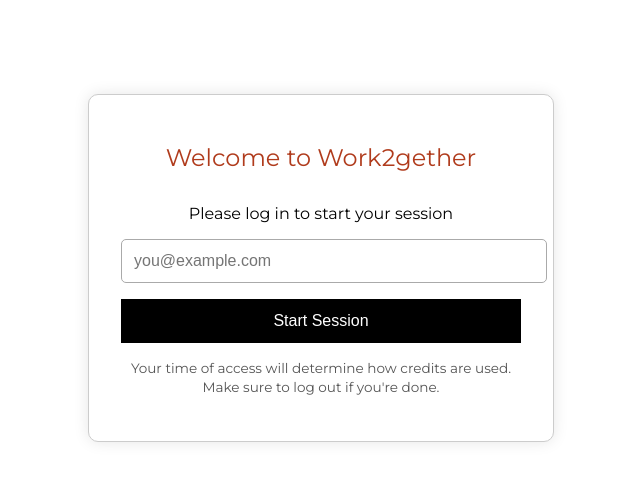
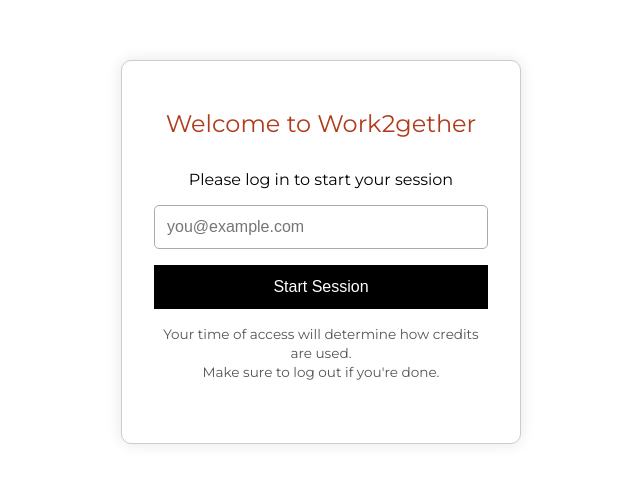
Before and after one commit to Work2gether-space/w2g-splash, a website: page index.html in a window 1280 px wide. Shown: the part 148-630 px from the top of the page, without its empty margins (319-959 px from the left). Drawn offline with Linux system fonts and the light colour scheme.

Commit message:
Update index.html

```diff
--- a/index.html
+++ b/index.html
@@ -6,6 +6,9 @@
   <meta name="viewport" content="width=device-width, initial-scale=1" />
   <link href="https://fonts.googleapis.com/css2?family=Montserrat:wght@400&display=swap" rel="stylesheet">
   <style>
+    /* Make width calculations include padding and border so 100% fits cleanly */
+    *, *::before, *::after { box-sizing: border-box; }
+
     html, body {
       height: 100%;
       margin: 0;
@@ -21,7 +24,7 @@
     }
     .card {
       border: 1px solid #ccc;
-      padding: 2rem;                /* equal padding all sides */
+      padding: 2rem;
       border-radius: 10px;
       box-shadow: 0 0 15px rgba(0,0,0,0.1);
       text-align: center;
@@ -35,36 +38,40 @@
       color: #b03b1c;
       margin-bottom: 1rem;
       font-size: 1.5rem;
-      font-weight: 400;             /* normal weight */
+      font-weight: 400;
     }
     .card p {
       margin-bottom: 1rem;
-      font-weight: 400;             /* normal weight */
+      font-weight: 400;
     }
+    form { margin: 0; }
+
     .card input {
+      display: block;
       width: 100%;
-      padding: 0.75rem;             /* equal left and right padding */
+      padding: 0.75rem;
       margin-bottom: 1rem;
       border: 1px solid #aaa;
       border-radius: 5px;
       font-size: 1rem;
-      font-weight: 400;             /* normal weight */
+      font-weight: 400;
     }
     .card button {
+      display: block;
       width: 100%;
-      padding: 0.75rem;             /* equal left and right padding */
-      background: #000;             /* black default */
+      padding: 0.75rem;
+      background: #000;
       color: #fff;
       font-size: 1rem;
-      font-weight: 400;             /* Montserrat normal */
+      font-weight: 400;
       cursor: pointer;
-      border: 1px solid #000;       /* thin black outline */
-      border-radius: 0;             /* square corners */
+      border: 1px solid #000;
+      border-radius: 0;
       transition: background 0.2s, color 0.2s;
     }
     .card button:hover {
-      background: transparent;      /* transparent on hover */
-      color: #000;                  /* text switches to black */
+      background: transparent;
+      color: #000;
     }
     .card .info {
       margin-top: 1rem;
@@ -78,6 +85,7 @@
       margin-top: 0.75rem;
       font-size: 0.9rem;
       font-weight: 400;
+      min-height: 1.2em; /* keeps layout steady when errors appear */
     }
     @media (max-height: 500px) {
       body { align-items: flex-start; padding-top: 2rem; }
@@ -88,15 +96,17 @@
   <div class="card">
     <h1>Welcome to Work2gether</h1>
     <p>Please log in to start your session</p>
-    <form id="loginForm">
-      <input type="email" id="email" placeholder="you@example.com" required />
+
+    <form id="loginForm" novalidate>
+      <input type="email" id="email" placeholder="you@example.com" autocomplete="email" required />
       <button type="submit">Start Session</button>
     </form>
+
     <div class="info">
       Your time of access will determine how credits are used.<br>
       Make sure to log out if you're done.
     </div>
-    <div class="error" id="error"></div>
+    <div class="error" id="error" role="alert" aria-live="polite"></div>
   </div>
 
   <script>
@@ -104,7 +114,8 @@
 
     function safeRedirect() {
       const r = qs.get('redirectUrl');
-      try { return r ? decodeURIComponent(r) : 'http://neverssl.com'; } catch { return 'http://neverssl.com'; }
+      try { return r ? decodeURIComponent(r) : 'http://neverssl.com'; }
+      catch { return 'http://neverssl.com'; }
     }
 
     const form = document.getElementById("loginForm");
@@ -112,6 +123,7 @@
 
     form.addEventListener("submit", async (e) => {
       e.preventDefault();
+      errorDiv.textContent = "";
 
       const email = document.getElementById("email").value.trim();
 
```
